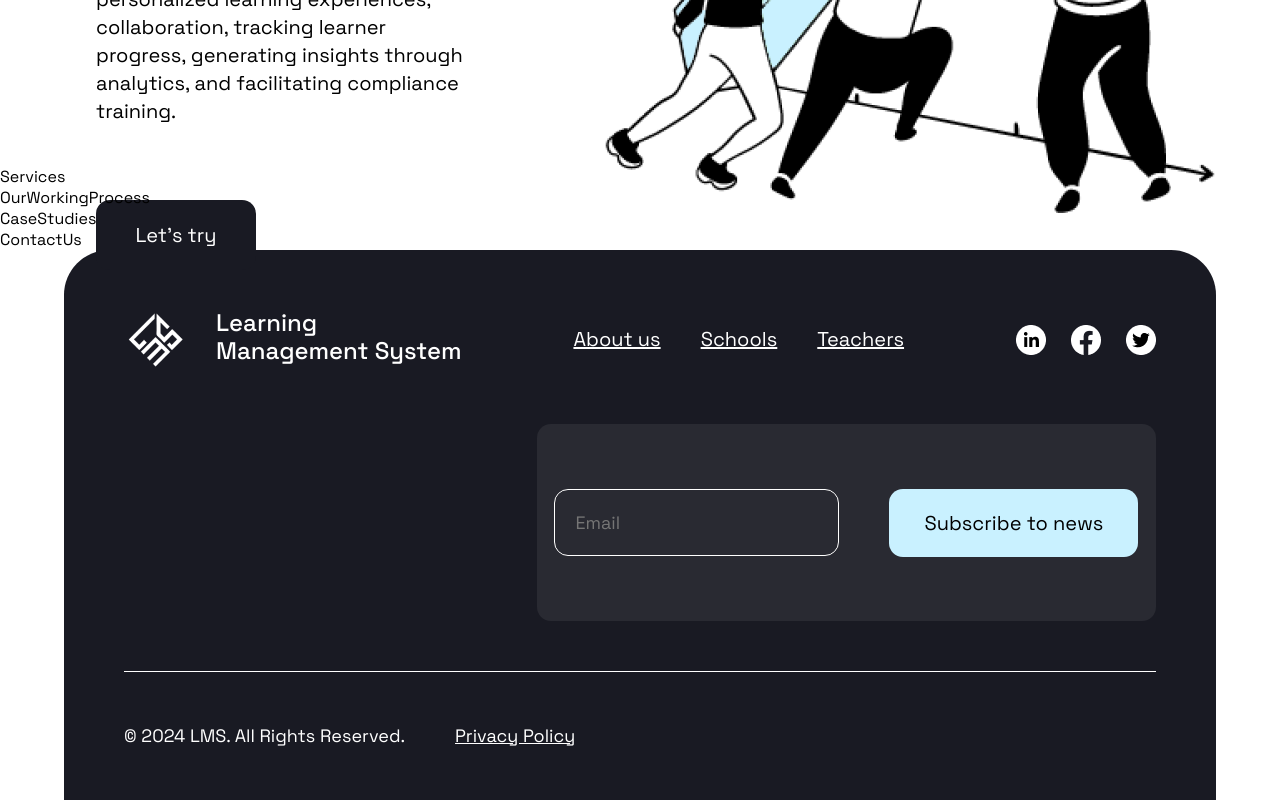
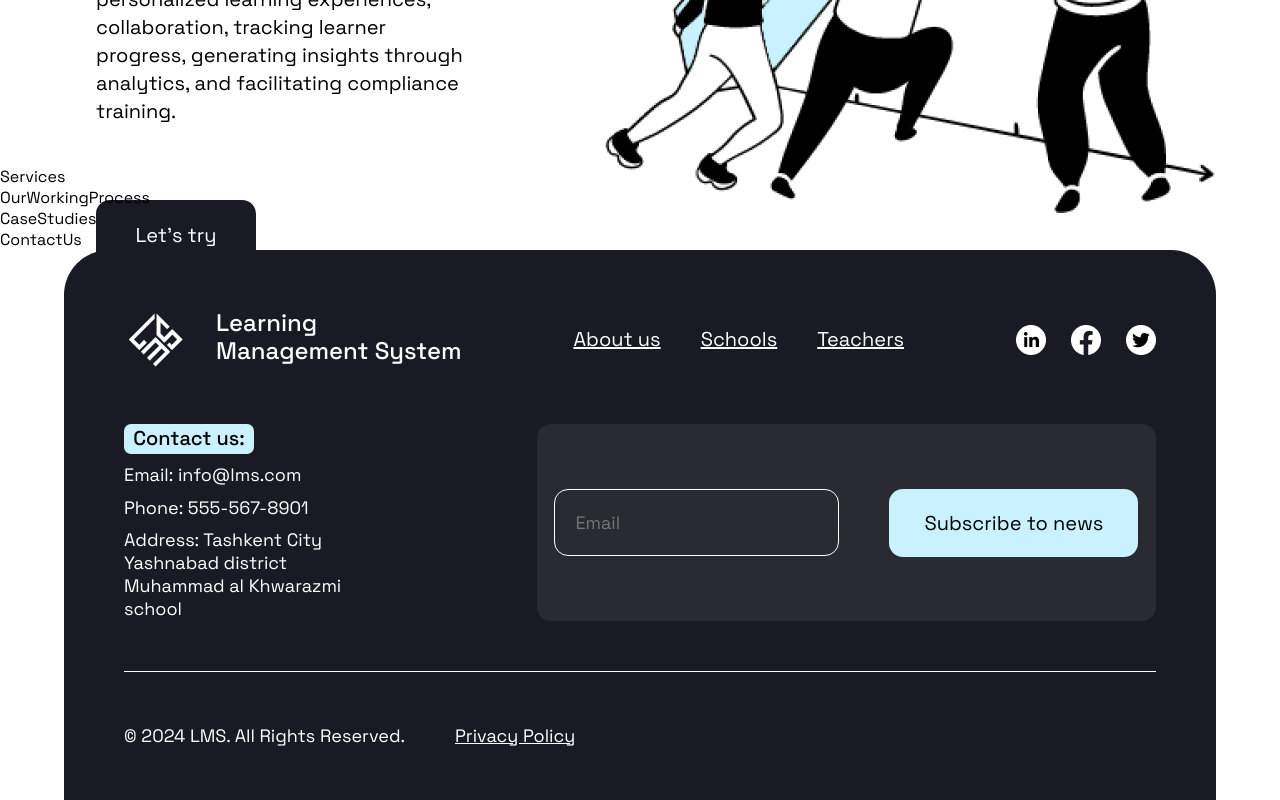
Before and after one commit to Akbarshoh404/LMS, a React (Create React App) app: page / in a window 1280 px wide. Shown: the part 655-1455 px from the top of the page. Built offline with nearby package versions, Linux system fonts and the light colour scheme.

Commit message:
Footer completed

```diff
--- a/src/Pages/Landing/shared/layoutes/Footer/index.jsx
+++ b/src/Pages/Landing/shared/layoutes/Footer/index.jsx
@@ -40,10 +40,18 @@ const LandingFooter = () => {
           </div>
 
           <div className={styles.middle}>
-            <div className={styles.contact}></div>
+            <div className={styles.contact}>
+              <div>Contact us:</div>
+              <p>Email: info@lms.com</p>
+              <p>Phone: 555-567-8901</p>
+              <p>
+                Address: Tashkent City Yashnabad district Muhammad al Khwarazmi
+                school
+              </p>
+            </div>
 
             <div className={styles.email}>
-              <input type="text" placeholder="Email"/>
+              <input type="text" placeholder="Email" />
 
               <button>Subscribe to news</button>
             </div>
--- a/src/Pages/Landing/shared/layoutes/Footer/style.module.css
+++ b/src/Pages/Landing/shared/layoutes/Footer/style.module.css
@@ -73,9 +73,40 @@
 }
 
 .contact {
-  padding: 58px, 40px, 58px, 40px;
   height: 100%;
   width: 40%;
+
+  display: flex;
+  flex-direction: column;
+  justify-content: space-between;
+}
+
+.contact p {
+  font-family: Space Grotesk;
+  font-size: 18px;
+  font-weight: 400;
+  line-height: 22.97px;
+  text-align: left;
+  width: 60%;
+}
+
+.contact div {
+  width: 130px;
+  height: 30px;
+  padding: 7px;
+  border-radius: 7px;
+  background: rgba(201, 241, 255, 1);
+  color: rgba(0, 0, 0, 1);
+
+  font-family: Space Grotesk;
+  font-size: 20px;
+  font-weight: 500;
+  line-height: 25.52px;
+  text-align: left;
+
+  display: flex;
+  justify-content: center;
+  align-items: center;
 }
 
 .email {
```
